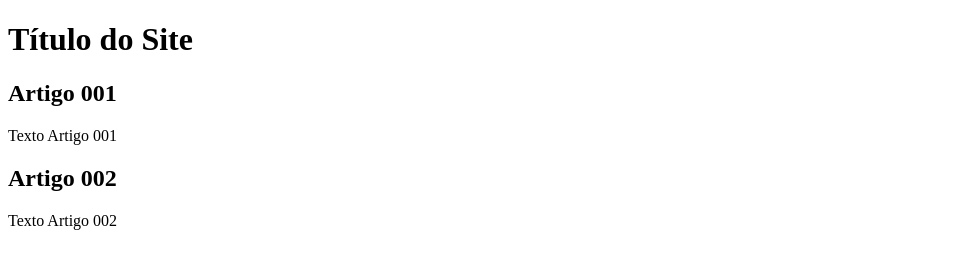
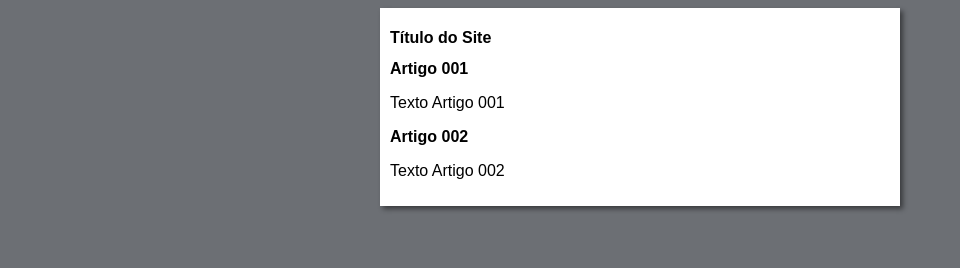
Before and after one commit to ferreiraz-dev/projeto-site-atual, a plain HTML site: page index.html in a window 1280 px wide. Shown: the whole page, without its empty margins (0-960 px from the left). Drawn offline with Linux system fonts and the light colour scheme.

Commit message:
iniciei o design

```diff
--- /dev/null
+++ b/estilos/style.css
@@ -0,0 +1,16 @@
+* {
+    font-family: Arial, Helvetica, sans-serif;
+    font-size: 16px;
+}
+
+body {
+    background-color: rgb(108, 111, 116);
+}
+
+main {
+    background-color: white;
+    width: 500px;
+    margin: auto;
+    padding: 10px;
+    box-shadow: 3px 3px 5px rgba(0, 0, 0, 0.473);
+}
--- a/index.html
+++ b/index.html
@@ -4,6 +4,7 @@
     <meta charset="UTF-8">
     <meta name="viewport" content="width=device-width, initial-scale=1.0">
     <title>Título do Site</title>
+    <link rel="stylesheet" href="estilos/style.css">
 </head>
 <body>
     <main>
```
